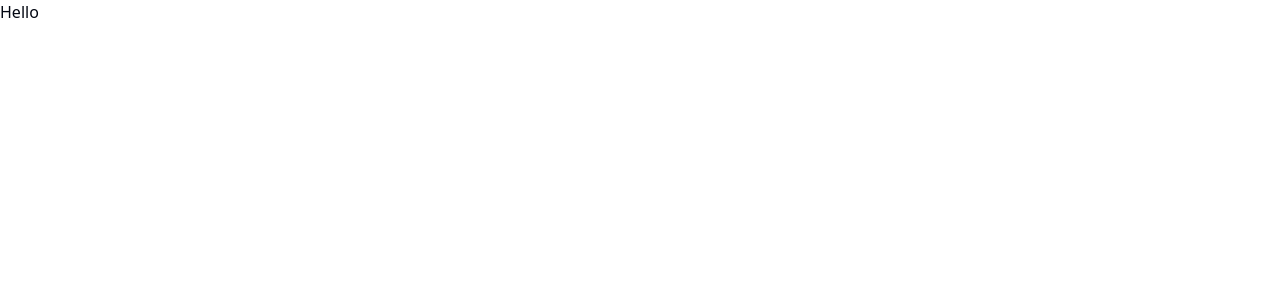
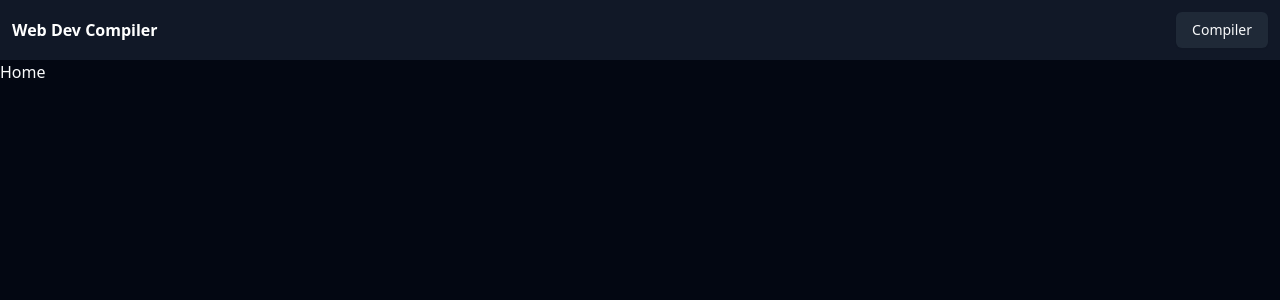
Before and after one commit to RajeevKhati/web-dev-compiler, a React (Vite) app: page / in a window 1280 px wide. Shown: the top 300 px of the page. Built offline with nearby package versions, Linux system fonts and the light colour scheme.

Commit message:
feat(header): create header

```diff
--- a/package.json
+++ b/package.json
@@ -16,6 +16,7 @@
     "clsx": "^2.1.0",
     "react": "^18.2.0",
     "react-dom": "^18.2.0",
+    "react-router-dom": "^6.22.1",
     "tailwind-merge": "^2.2.1",
     "tailwindcss-animate": "^1.0.7"
   },
--- a/src/App.tsx
+++ b/src/App.tsx
@@ -1,5 +1,21 @@
+import { Route, Routes } from "react-router-dom";
+import Header from "./components/header";
+import Home from "./pages/home";
+import Compiler from "./pages/compiler";
+import NotFound from "./pages/not-found";
+import { ThemeProvider } from "./components/theme-provider";
+
 function App() {
-  return <>Hello</>;
+  return (
+    <ThemeProvider defaultTheme="dark" storageKey="vite-ui-theme">
+      <Header />
+      <Routes>
+        <Route path="/" element={<Home />} />
+        <Route path="/compiler" element={<Compiler />} />
+        <Route path="*" element={<NotFound />} />
+      </Routes>
+    </ThemeProvider>
+  );
 }
 
 export default App;
--- /dev/null
+++ b/src/components/header.tsx
@@ -0,0 +1,19 @@
+import { Link } from "react-router-dom";
+import { Button } from "./ui/button";
+
+export default function Header() {
+  return (
+    <nav className="w-full h-[60px] bg-gray-900 text-white p-3 flex justify-between items-center">
+      <Link to="/">
+        <h2 className="font-bold">Web Dev Compiler</h2>
+      </Link>
+      <ul className="flex gap-2">
+        <li>
+          <Link to="/compiler">
+            <Button variant="secondary">Compiler</Button>
+          </Link>
+        </li>
+      </ul>
+    </nav>
+  );
+}
--- /dev/null
+++ b/src/components/theme-provider.tsx
@@ -0,0 +1,73 @@
+import { createContext, useContext, useEffect, useState } from "react";
+
+type Theme = "dark" | "light" | "system";
+
+type ThemeProviderProps = {
+  children: React.ReactNode;
+  defaultTheme?: Theme;
+  storageKey?: string;
+};
+
+type ThemeProviderState = {
+  theme: Theme;
+  setTheme: (theme: Theme) => void;
+};
+
+const initialState: ThemeProviderState = {
+  theme: "system",
+  setTheme: () => null,
+};
+
+const ThemeProviderContext = createContext<ThemeProviderState>(initialState);
+
+export function ThemeProvider({
+  children,
+  defaultTheme = "system",
+  storageKey = "vite-ui-theme",
+  ...props
+}: ThemeProviderProps) {
+  const [theme, setTheme] = useState<Theme>(
+    () => (localStorage.getItem(storageKey) as Theme) || defaultTheme
+  );
+
+  useEffect(() => {
+    const root = window.document.documentElement;
+
+    root.classList.remove("light", "dark");
+
+    if (theme === "system") {
+      const systemTheme = window.matchMedia("(prefers-color-scheme: dark)")
+        .matches
+        ? "dark"
+        : "light";
+
+      root.classList.add(systemTheme);
+      return;
+    }
+
+    root.classList.add(theme);
+  }, [theme]);
+
+  const value = {
+    theme,
+    setTheme: (theme: Theme) => {
+      localStorage.setItem(storageKey, theme);
+      setTheme(theme);
+    },
+  };
+
+  return (
+    <ThemeProviderContext.Provider {...props} value={value}>
+      {children}
+    </ThemeProviderContext.Provider>
+  );
+}
+
+export const useTheme = () => {
+  const context = useContext(ThemeProviderContext);
+
+  if (context === undefined)
+    throw new Error("useTheme must be used within a ThemeProvider");
+
+  return context;
+};
--- a/src/main.tsx
+++ b/src/main.tsx
@@ -1,10 +1,13 @@
-import React from 'react'
-import ReactDOM from 'react-dom/client'
-import App from './App.tsx'
-import './index.css'
+import React from "react";
+import ReactDOM from "react-dom/client";
+import App from "./App.tsx";
+import "./index.css";
+import { BrowserRouter } from "react-router-dom";
 
-ReactDOM.createRoot(document.getElementById('root')!).render(
+ReactDOM.createRoot(document.getElementById("root")!).render(
   <React.StrictMode>
-    <App />
-  </React.StrictMode>,
-)
+    <BrowserRouter>
+      <App />
+    </BrowserRouter>
+  </React.StrictMode>
+);
--- /dev/null
+++ b/src/pages/compiler.tsx
@@ -0,0 +1,3 @@
+export default function Compiler() {
+  return <div>Compiler</div>;
+}
--- /dev/null
+++ b/src/pages/home.tsx
@@ -0,0 +1,3 @@
+export default function Home() {
+  return <div>Home</div>;
+}
--- /dev/null
+++ b/src/pages/not-found.tsx
@@ -0,0 +1,7 @@
+export default function NotFound() {
+  return (
+    <div className="w-full h-[calc(100dvh-60px)]  bg-gray-800 text-white flex justify-center items-center text-2xl font-bold">
+      404 - Not Found
+    </div>
+  );
+}
```
Also changed, not shown: 1 other file (tests, documents, lock files or other folders).
